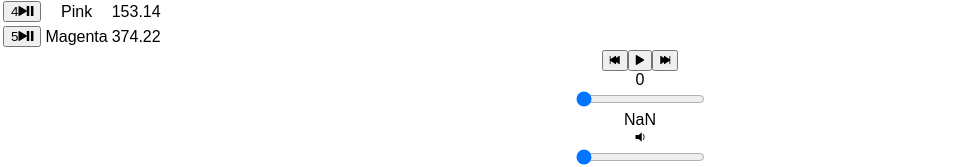
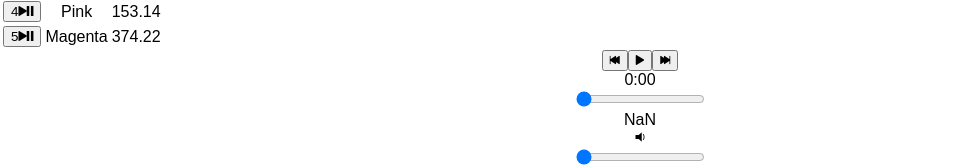
Before and after one commit to ivynguyen003/my-jams-app, a React (Create React App) app: page /albums/the-colors in a window 1280 px wide. Shown: the part 883-1050 px from the top of the page, without its empty margins (0-980 px from the left). Built offline with nearby package versions, Linux system fonts and the light colour scheme.

Commit message:
modify formatTime

```diff
--- a/src/components/Album.js
+++ b/src/components/Album.js
@@ -94,8 +94,10 @@ class Album extends Component {
     const mins = Math.floor(time/60)
     if(secs<10){
       return mins + ":" + "0" + secs;
+    }else if (secs>10){
+      return mins + ":" + secs;
     }else{
-      return mins + ":" + secs;
+      return "--:--";
     }
 
   }
--- a/src/components/PlayerBar.js
+++ b/src/components/PlayerBar.js
@@ -16,7 +16,7 @@ class PlayerBar extends Component {
           </button>
         </section>
         <section id="time-control">
-          <div className="current-time">{(this.props.currentTime)}</div>
+          <div className="current-time">{(this.props.formatTime(this.props.currentTime))}</div>
           <input
             type="range"
             value={(this.props.currentTime / this.props.duration) || 0}
```
